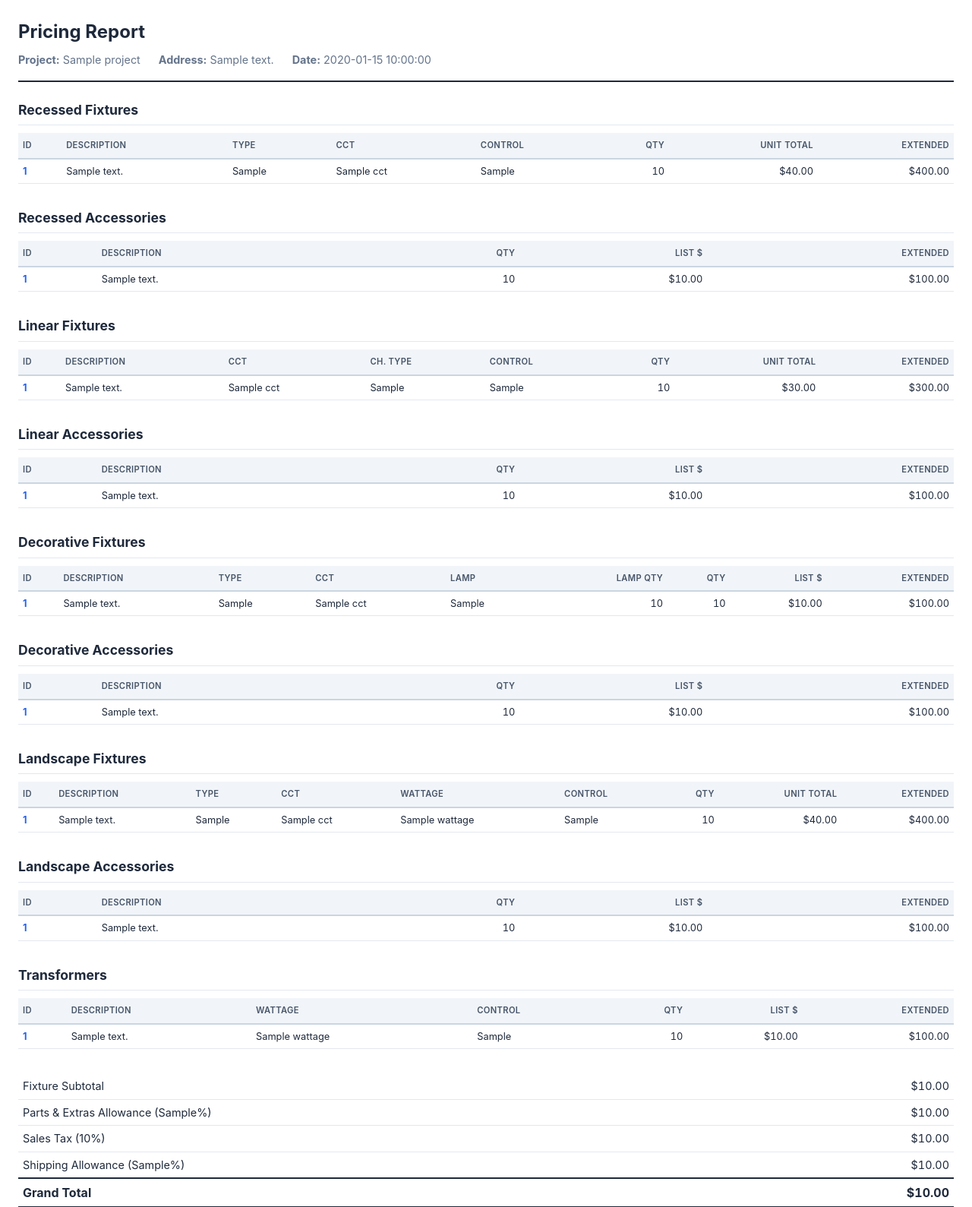
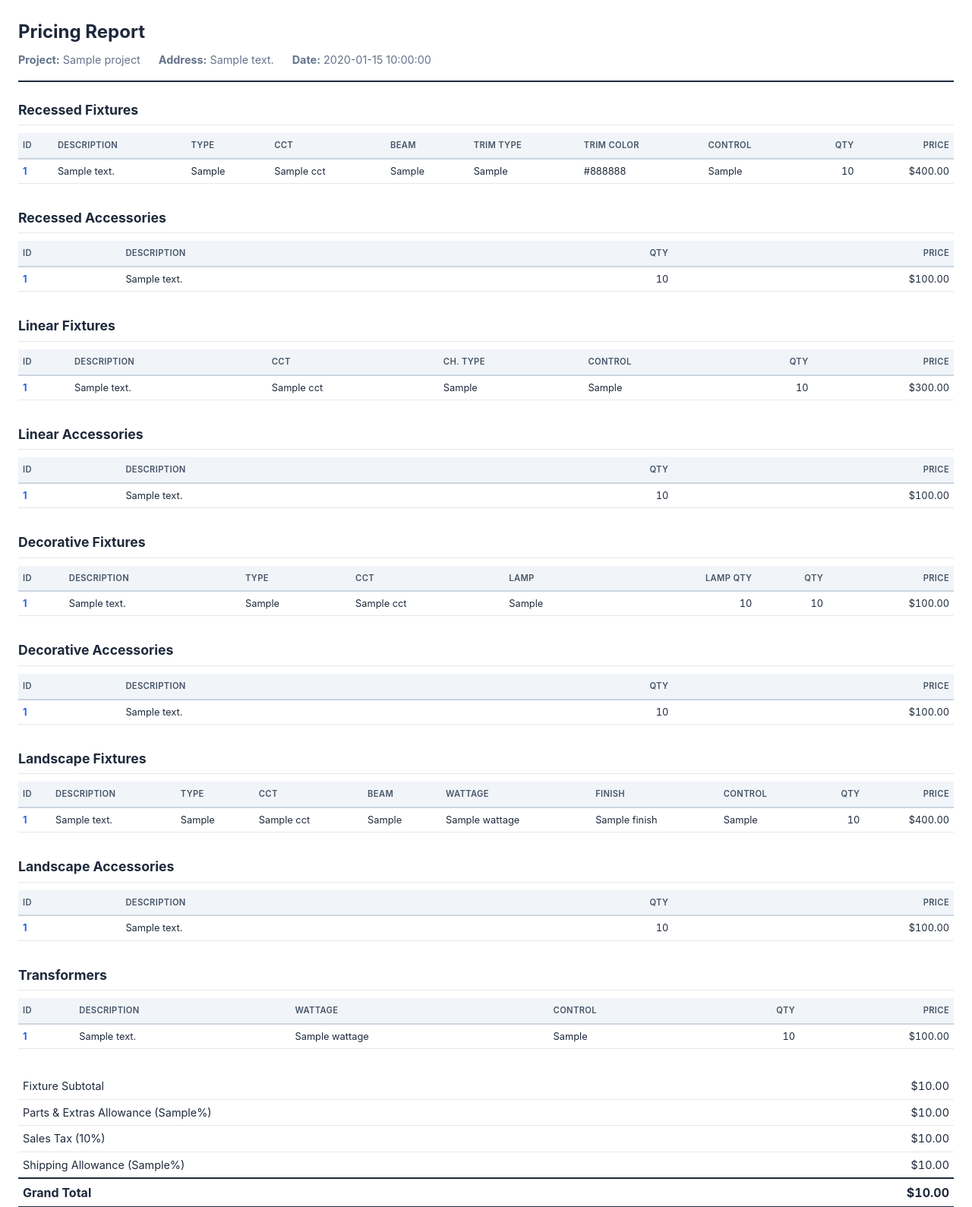
Before and after one commit to Bos-Automations/fixture-tool, a Flask app: template templates/report_list.html in a window 1280 px wide. Shown: the top 1589 px of the page at 76% size. Run offline with Flask 3, Linux system fonts and the light colour scheme; the template is opened without the code that fills it: most values are stand-ins (such as "Sample title", 1, 10 or a date in 2020); parts of the project's set-up code (start-up, migrations or seed data) failed here and were passed over.

Commit message:
Add columns to list report, simplify pricing, add accessories to PO
- Recessed: add Beam, Trim Type, Trim Color columns
- Landscape: add Beam, Finish columns
- All sections: remove Unit Total, rename Extended to Price
- Purchase order: add recessed/linear/decorative accessory sections

Co-Authored-By: Claude Opus 4.6 <noreply@anthropic.com>

```diff
--- a/templates/report_list.html
+++ b/templates/report_list.html
@@ -28,10 +28,12 @@
                         <th>Description</th>
                         <th>Type</th>
                         <th>CCT</th>
+                        <th>Beam</th>
+                        <th>Trim Type</th>
+                        <th>Trim Color</th>
                         <th>Control</th>
                         <th class="num">Qty</th>
-                        <th class="num">Unit Total</th>
-                        <th class="num">Extended</th>
+                        <th class="num">Price</th>
                     </tr>
                 </thead>
                 <tbody>
@@ -42,9 +44,11 @@
                         <td>{{ f.description }}</td>
                         <td>{{ f.fixture_type }}</td>
                         <td>{{ f.cct }}</td>
+                        <td>{{ f.beam_spread }}</td>
+                        <td>{{ f.trim_style }}</td>
+                        <td>{{ f.trim_color }}</td>
                         <td>{{ f.control_type }}</td>
                         <td class="num">{{ f.quantity }}</td>
-                        <td class="num">{{ unit | currency }}</td>
                         <td class="num">{{ (unit * (f.quantity or 1)) | currency }}</td>
                     </tr>
                     {% endfor %}
@@ -62,8 +66,7 @@
                         <th>ID</th>
                         <th>Description</th>
                         <th class="num">Qty</th>
-                        <th class="num">List $</th>
-                        <th class="num">Extended</th>
+                        <th class="num">Price</th>
                     </tr>
                 </thead>
                 <tbody>
@@ -72,7 +75,6 @@
                         <td class="id-col">{{ f.fixture_id }}</td>
                         <td>{{ f.description }}</td>
                         <td class="num">{{ f.quantity }}</td>
-                        <td class="num">{{ f.list_price | currency }}</td>
                         <td class="num">{{ ((f.list_price or 0) * (f.quantity or 1)) | currency }}</td>
                     </tr>
                     {% endfor %}
@@ -93,8 +95,7 @@
                         <th>Ch. Type</th>
                         <th>Control</th>
                         <th class="num">Qty</th>
-                        <th class="num">Unit Total</th>
-                        <th class="num">Extended</th>
+                        <th class="num">Price</th>
                     </tr>
                 </thead>
                 <tbody>
@@ -107,7 +108,6 @@
                         <td>{{ f.channel_type }}</td>
                         <td>{{ f.control_type }}</td>
                         <td class="num">{{ f.quantity }}</td>
-                        <td class="num">{{ unit | currency }}</td>
                         <td class="num">{{ (unit * (f.quantity or 1)) | currency }}</td>
                     </tr>
                     {% endfor %}
@@ -125,8 +125,7 @@
                         <th>ID</th>
                         <th>Description</th>
                         <th class="num">Qty</th>
-                        <th class="num">List $</th>
-                        <th class="num">Extended</th>
+                        <th class="num">Price</th>
                     </tr>
                 </thead>
                 <tbody>
@@ -135,7 +134,6 @@
                         <td class="id-col">{{ f.fixture_id }}</td>
                         <td>{{ f.description }}</td>
                         <td class="num">{{ f.quantity }}</td>
-                        <td class="num">{{ f.list_price | currency }}</td>
                         <td class="num">{{ ((f.list_price or 0) * (f.quantity or 1)) | currency }}</td>
                     </tr>
                     {% endfor %}
@@ -157,8 +155,7 @@
                         <th>Lamp</th>
                         <th class="num">Lamp Qty</th>
                         <th class="num">Qty</th>
-                        <th class="num">List $</th>
-                        <th class="num">Extended</th>
+                        <th class="num">Price</th>
                     </tr>
                 </thead>
                 <tbody>
@@ -171,7 +168,6 @@
                         <td>{{ f.lamp_type }}</td>
                         <td class="num">{{ f.lamp_quantity }}</td>
                         <td class="num">{{ f.quantity }}</td>
-                        <td class="num">{{ f.list_price | currency }}</td>
                         <td class="num">{{ ((f.list_price or 0) * (f.quantity or 1)) | currency }}</td>
                     </tr>
                     {% endfor %}
@@ -189,8 +185,7 @@
                         <th>ID</th>
                         <th>Description</th>
                         <th class="num">Qty</th>
-                        <th class="num">List $</th>
-                        <th class="num">Extended</th>
+                        <th class="num">Price</th>
                     </tr>
                 </thead>
                 <tbody>
@@ -199,7 +194,6 @@
                         <td class="id-col">{{ f.fixture_id }}</td>
                         <td>{{ f.description }}</td>
                         <td class="num">{{ f.quantity }}</td>
-                        <td class="num">{{ f.list_price | currency }}</td>
                         <td class="num">{{ ((f.list_price or 0) * (f.quantity or 1)) | currency }}</td>
                     </tr>
                     {% endfor %}
@@ -218,11 +212,12 @@
                         <th>Description</th>
                         <th>Type</th>
                         <th>CCT</th>
+                        <th>Beam</th>
                         <th>Wattage</th>
+                        <th>Finish</th>
                         <th>Control</th>
                         <th class="num">Qty</th>
-                        <th class="num">Unit Total</th>
-                        <th class="num">Extended</th>
+                        <th class="num">Price</th>
                     </tr>
                 </thead>
                 <tbody>
@@ -233,10 +228,11 @@
                         <td>{{ f.description }}</td>
                         <td>{{ f.fixture_type }}</td>
                         <td>{{ f.cct }}</td>
+                        <td>{{ f.beam_spread }}</td>
                         <td>{{ f.wattage }}</td>
+                        <td>{{ f.finish }}</td>
                         <td>{{ f.control_type }}</td>
                         <td class="num">{{ f.quantity }}</td>
-                        <td class="num">{{ unit | currency }}</td>
                         <td class="num">{{ (unit * (f.quantity or 1)) | currency }}</td>
                     </tr>
                     {% endfor %}
@@ -254,8 +250,7 @@
                         <th>ID</th>
                         <th>Description</th>
                         <th class="num">Qty</th>
-                        <th class="num">List $</th>
-                        <th class="num">Extended</th>
+                        <th class="num">Price</th>
                     </tr>
                 </thead>
                 <tbody>
@@ -264,7 +259,6 @@
                         <td class="id-col">{{ f.fixture_id }}</td>
                         <td>{{ f.description }}</td>
                         <td class="num">{{ f.quantity }}</td>
-                        <td class="num">{{ f.list_price | currency }}</td>
                         <td class="num">{{ ((f.list_price or 0) * (f.quantity or 1)) | currency }}</td>
                     </tr>
                     {% endfor %}
@@ -284,8 +278,7 @@
                         <th>Wattage</th>
                         <th>Control</th>
                         <th class="num">Qty</th>
-                        <th class="num">List $</th>
-                        <th class="num">Extended</th>
+                        <th class="num">Price</th>
                     </tr>
                 </thead>
                 <tbody>
@@ -296,7 +289,6 @@
                         <td>{{ f.wattage }}</td>
                         <td>{{ f.control_type }}</td>
                         <td class="num">{{ f.quantity }}</td>
-                        <td class="num">{{ f.list_price | currency }}</td>
                         <td class="num">{{ ((f.list_price or 0) * (f.quantity or 1)) | currency }}</td>
                     </tr>
                     {% endfor %}
```
Also changed, not shown: templates/purchase_order.html (+45 -0 lines).
